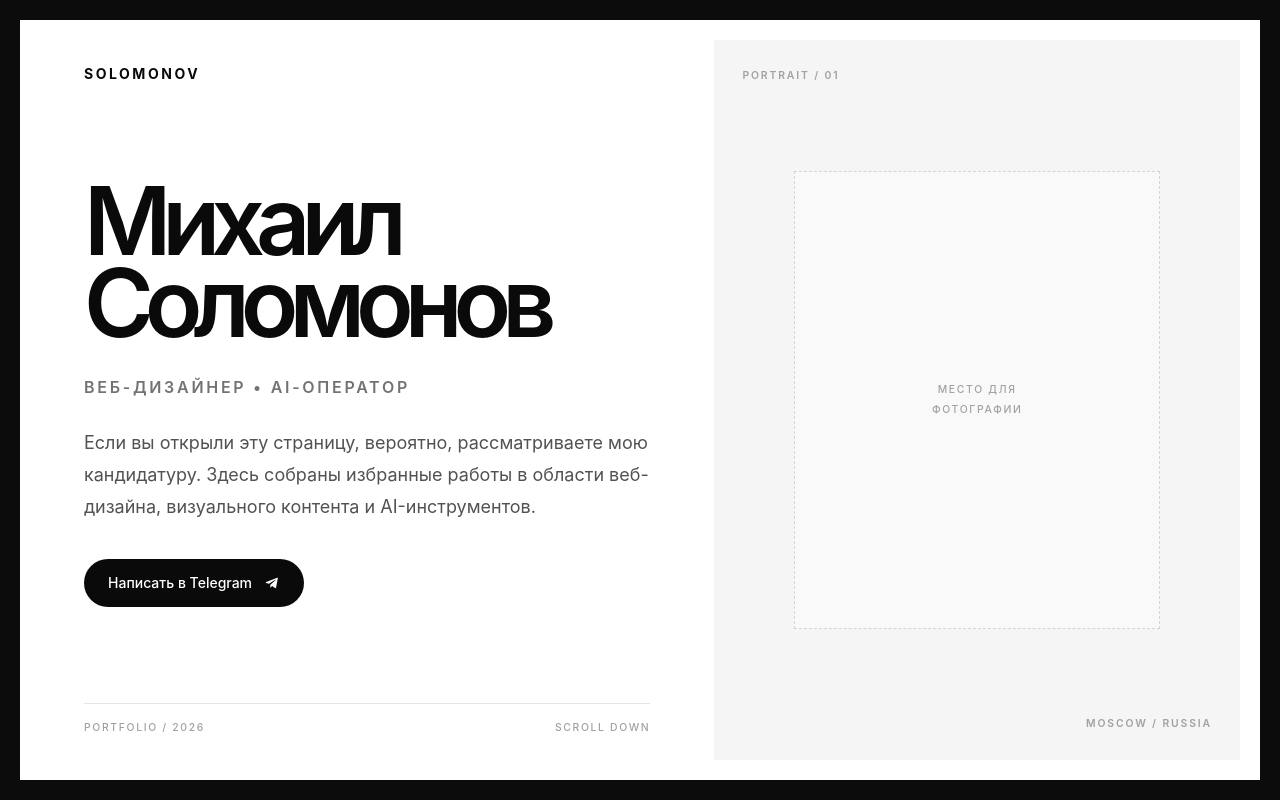
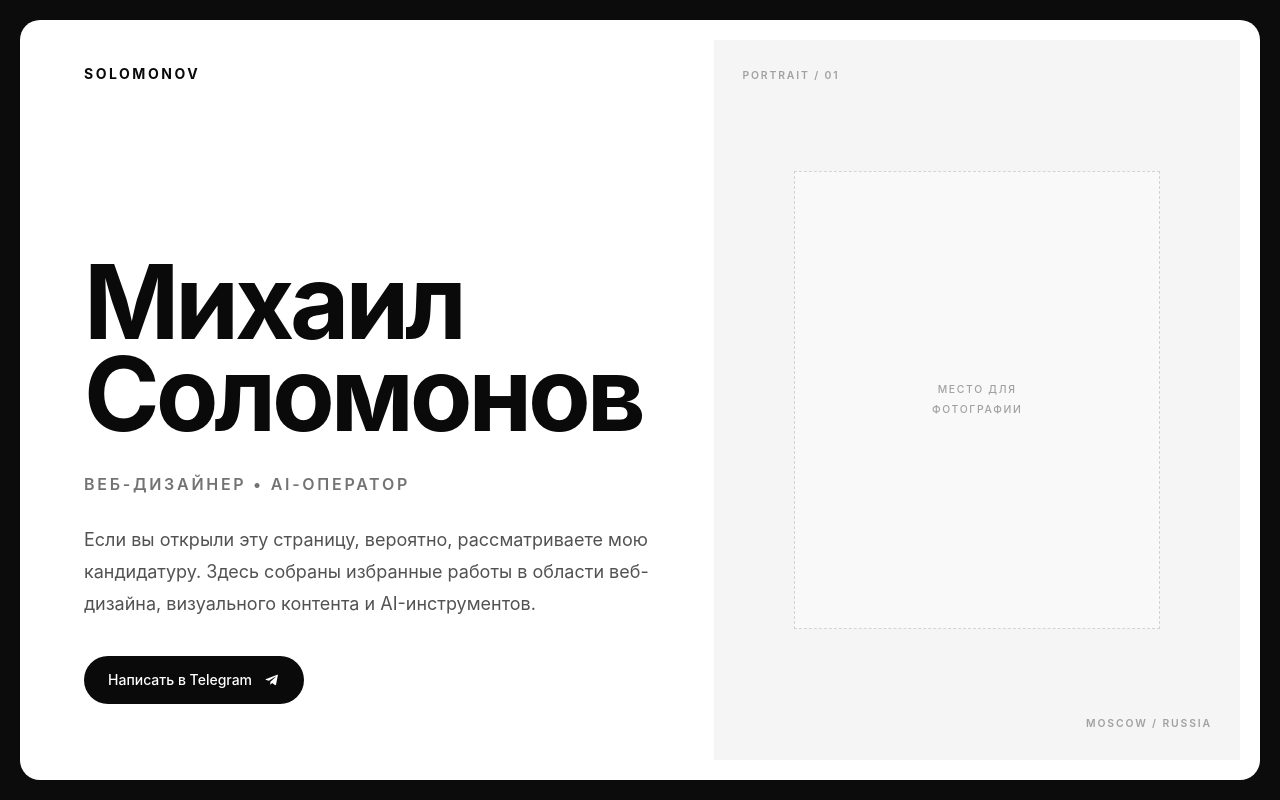
Before and after one commit to solomonovskolopendrov-tech/portfolio, a Next.js app: page / in a window 1280 px wide. Shown: the top 800 px of the page. Built offline with nearby package versions, Linux system fonts and the light colour scheme.

Commit message:
Refine portfolio hero typography

```diff
--- a/components/portfolio.tsx
+++ b/components/portfolio.tsx
@@ -66,13 +66,13 @@ export function Portfolio() {
         className="min-h-screen bg-[#0C0C0C] p-5"
         aria-labelledby="hero-heading"
       >
-        <div className="grid min-h-[calc(100vh-40px)] overflow-hidden bg-white text-neutral-950 lg:grid-cols-[minmax(0,1.12fr)_minmax(320px,0.88fr)]">
+        <div className="grid min-h-[calc(100vh-40px)] overflow-hidden rounded-[20px] bg-white text-neutral-950 lg:grid-cols-[minmax(0,1.12fr)_minmax(320px,0.88fr)]">
           <div className="flex flex-col justify-between px-6 py-6 sm:px-10 sm:py-9 lg:px-14 lg:py-11 xl:px-16">
             <p className="text-sm font-bold tracking-[0.18em]">SOLOMONOV</p>
 
             <div className="my-16 max-w-3xl lg:my-8">
               <h1
-                className="text-[clamp(3.8rem,7.4vw,8.7rem)] font-semibold leading-[0.86] tracking-[-0.095em]"
+                className="text-[clamp(4.5rem,8vw,7.5rem)] font-bold leading-[0.9] tracking-[-0.04em]"
                 id="hero-heading"
               >
                 Михаил
@@ -90,10 +90,6 @@ export function Portfolio() {
               <TelegramLink className="mt-9" telegramIcon />
             </div>
 
-            <div className="flex items-end justify-between border-t border-neutral-200 pt-4 text-[0.65rem] font-medium uppercase tracking-[0.16em] text-neutral-400">
-              <span>Portfolio / 2026</span>
-              <span>Scroll down</span>
-            </div>
           </div>
 
           <div className="hidden p-5 pl-0 lg:block">
```
